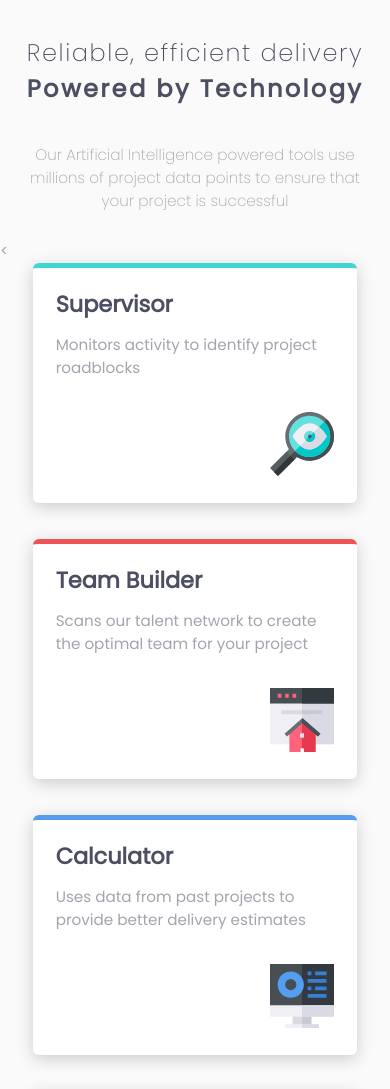
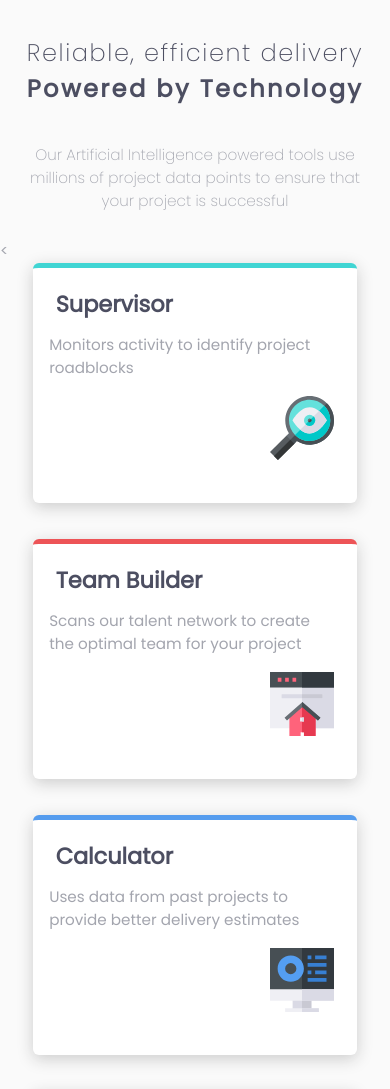
Before and after one commit to timidx3/four-card-feature-section, a plain HTML site: page index.html in a window 390 px wide. Shown: the top 1089 px of the page. Drawn offline with nearby package versions, Linux system fonts and the light colour scheme.

Commit message:
media query edit
changed card-text margins in smaller viewports to avoid card images clipping out of bounds

```diff
--- a/css/styles.css
+++ b/css/styles.css
@@ -124,4 +124,8 @@ h1, h2, h3{
         border-top: 5px solid #fcae4a;
         margin: 5%;
     }
+
+    .card-text{
+        margin: 5% 7% 0% 5%;
+    }
 }
--- a/index.html
+++ b/index.html
@@ -38,14 +38,14 @@
                         <div class="card-team cards">
                             <h3 class="card-title">Team Builder</h3>
                             <p class="card-text">Scans our talent network to create the optimal team for your project</p>
-                            <img class="card-image" src="images/icon-team-builder.svg" alt="">
+                            <img class="card-image team-img" src="images/icon-team-builder.svg" alt="">
                         </div>
                     </div>
                     <div class="col-md-4">
                         <div class="card-calc cards">
                             <h3 class="card-title">Calculator</h3>
                             <p class="card-text">Uses data from past projects to provide better delivery estimates</p>
-                            <img class="card-image" src="images/icon-calculator.svg" alt="">
+                            <img class="card-image calc-img" src="images/icon-calculator.svg" alt="">
                         </div>
                     </div>
                 </div>
```
